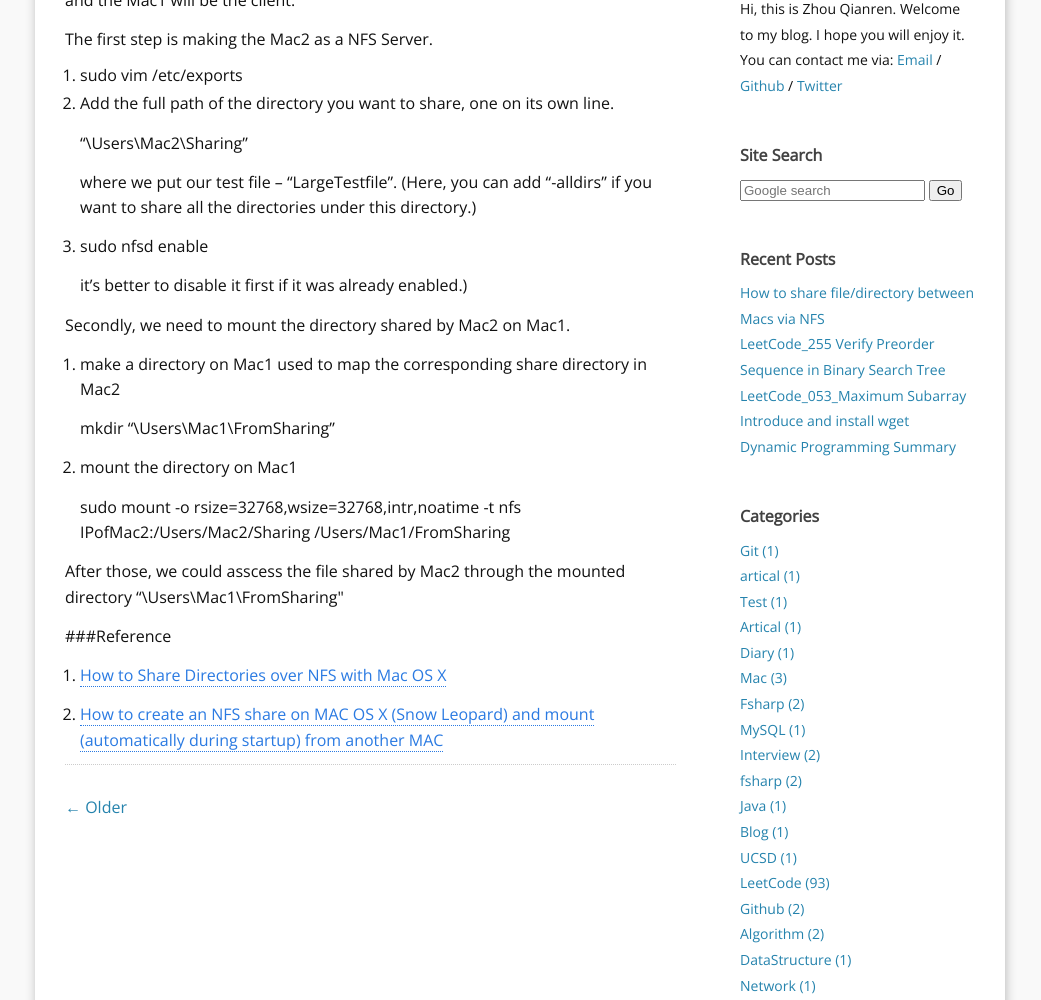
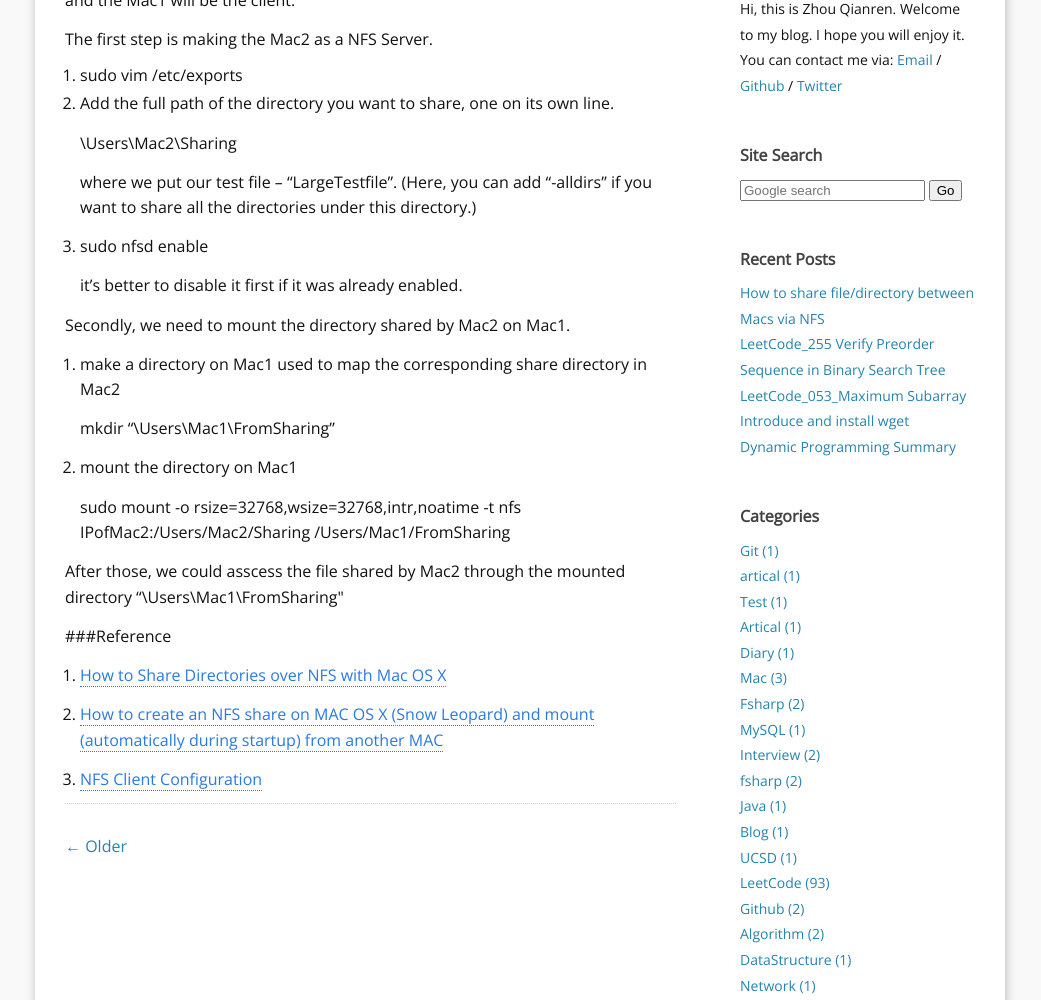
Before and after one commit to kradnangel/kradnangel.github.io, a Jekyll site: the page built from _posts/2016-06-03-How to share file:directory between Macs via NFS.md, in a window 1280 px wide and 1400 px high, cut to the strip 400-1400 px from the top of the window. Shown: the whole strip, without its empty margins (120-1161 px from the left). Built offline with Jekyll 4.4.1, drawn with Linux system fonts in a browser that asks for light colours; nearby versions of some CDN libraries; comment, search, counter and statistics services are not loaded.

Commit message:
0603 update

```diff
--- a/_posts/2016-06-03-How to share file:directory between Macs via NFS.md
+++ b/_posts/2016-06-03-How to share file:directory between Macs via NFS.md
@@ -14,13 +14,13 @@ The first step is making the Mac2 as a NFS Server.
 1. sudo vim /etc/exports
 2. Add the full path of the directory you want to share, one on its own line.
 
-	"\Users\Mac2\Sharing"
+	\Users\Mac2\Sharing
 
    where we put our test file -- "LargeTestfile". (Here, you can add "-alldirs" if you want to share all the directories under this directory.)
 
 3. sudo nfsd enable
 
-   it's better to disable it first if it was already enabled.)
+   it's better to disable it first if it was already enabled.
 
 
 Secondly, we need to mount the directory shared by Mac2 on Mac1.
@@ -37,7 +37,11 @@ Secondly, we need to mount the directory shared by Mac2 on Mac1.
 
 After those, we could asscess the file shared by Mac2 through the mounted directory "\Users\Mac1\FromSharing\"
 
+
 ###Reference
+
 1. [How to Share Directories over NFS with Mac OS X](http://www.behanna.org/osx/nfs/howto1.html)
 
 2. [How to create an NFS share on MAC OS X (Snow Leopard) and mount (automatically during startup) from another MAC](https://community.spiceworks.com/how_to/61136-how-to-create-an-nfs-share-on-mac-os-x-snow-leopard-and-mount-automatically-during-startup-from-another-mac)
+
+3. [NFS Client Configuration](https://access.redhat.com/documentation/en-US/Red_Hat_Enterprise_Linux/6/html/Storage_Administration_Guide/nfs-clientconfig.html#s2-nfs-fstab)
```
